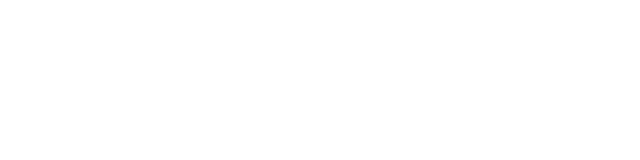
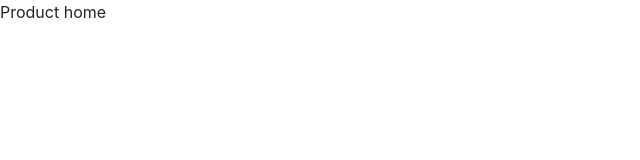
Before and after one commit to u-uysal/simulator-Ecommerce, a React (Create React App) app: page /products in a window 1280 px wide. Shown: the top 160 px of the page, without its empty margins (0-640 px from the left). Built offline with nearby package versions, Linux system fonts and the light colour scheme.

Commit message:
Add pages by using React-router

```diff
--- a/package.json
+++ b/package.json
@@ -6,8 +6,10 @@
     "@testing-library/jest-dom": "^4.2.4",
     "@testing-library/react": "^9.3.2",
     "@testing-library/user-event": "^7.1.2",
+    "bootstrap": "^4.5.2",
     "react": "^16.13.1",
     "react-dom": "^16.13.1",
+    "react-router-dom": "^5.2.0",
     "react-scripts": "3.4.3"
   },
   "scripts": {
--- a/public/index.html
+++ b/public/index.html
@@ -5,6 +5,14 @@
     <link rel="icon" href="%PUBLIC_URL%/favicon.ico" />
     <meta name="viewport" content="width=device-width, initial-scale=1" />
     <meta name="theme-color" content="#000000" />
+    <link
+      rel="stylesheet"
+      href="https://maxcdn.bootstrapcdn.com/bootstrap/4.5.2/css/bootstrap.min.css"
+    />
+    <link
+      href="https://fonts.googleapis.com/css2?family=Poppins:wght@200;400;600&display=swap"
+      rel="stylesheet"
+    />
     <meta
       name="description"
       content="Web site created using create-react-app"
--- a/src/App.css
+++ b/src/App.css
@@ -0,0 +1,4 @@
+* {
+  box-sizing: border-box;
+  font-family: "Poppins", sans-serif;
+}
--- a/src/App.js
+++ b/src/App.js
@@ -1,9 +1,22 @@
 import React from "react";
+import { BrowserRouter as Router, Switch, Route, Link } from "react-router-dom";
 
-import "./App.css";
+import Error from "./pages/Error";
+import Home from "./pages/Home";
+import Products from "./pages/Products";
+import Single from "./pages/SingleP";
 
 function App() {
-  return <div className="App"></div>;
+  return (
+    <Router>
+      <Switch>
+        <Route path="/" exact component={Home}></Route>
+        <Route path="/products" exact component={Products}></Route>
+        <Route path="/products/:slug" exact component={Single}></Route>
+        <Route component={Error} />
+      </Switch>
+    </Router>
+  );
 }
 
 export default App;
--- /dev/null
+++ b/src/pages/Error.js
@@ -0,0 +1,5 @@
+import React from "react";
+
+export default function Error() {
+  return <div>Error</div>;
+}
--- /dev/null
+++ b/src/pages/Home.js
@@ -0,0 +1,5 @@
+import React from "react";
+
+export default function Home() {
+  return <div>Home Page</div>;
+}
--- /dev/null
+++ b/src/pages/Products.js
@@ -0,0 +1,5 @@
+import React from "react";
+
+export default function Products() {
+  return <div>Product home</div>;
+}
--- /dev/null
+++ b/src/pages/SingleP.js
@@ -0,0 +1,5 @@
+import React from "react";
+
+export default function SingleP() {
+  return <div>Single</div>;
+}
```
Also changed, not shown: 1 other file (tests, documents, lock files or other folders).
